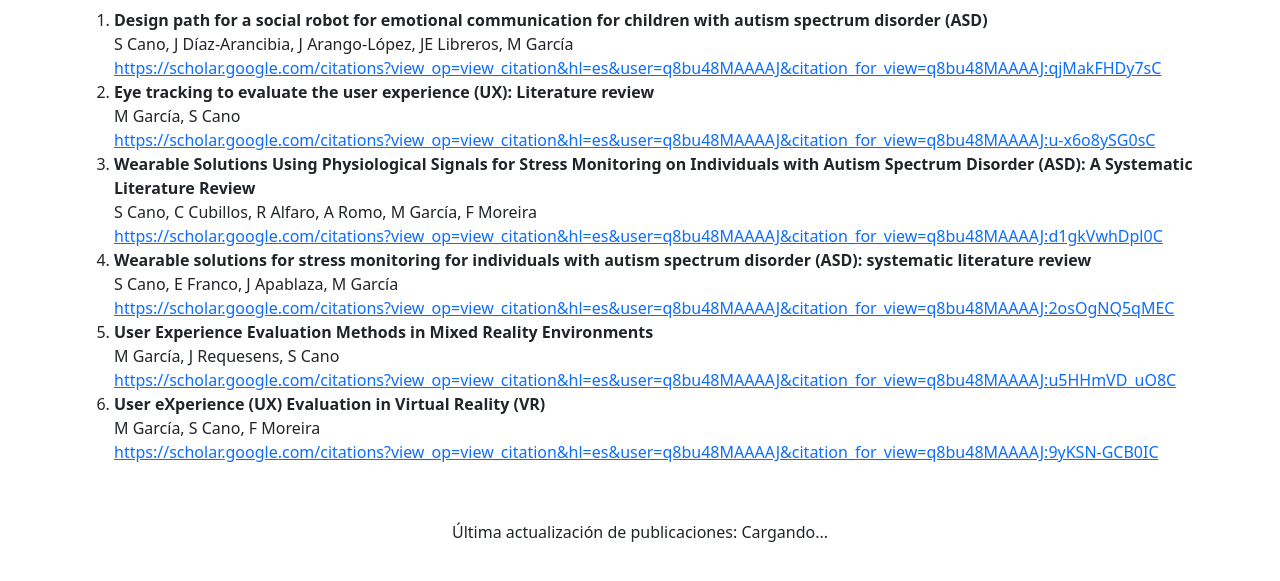
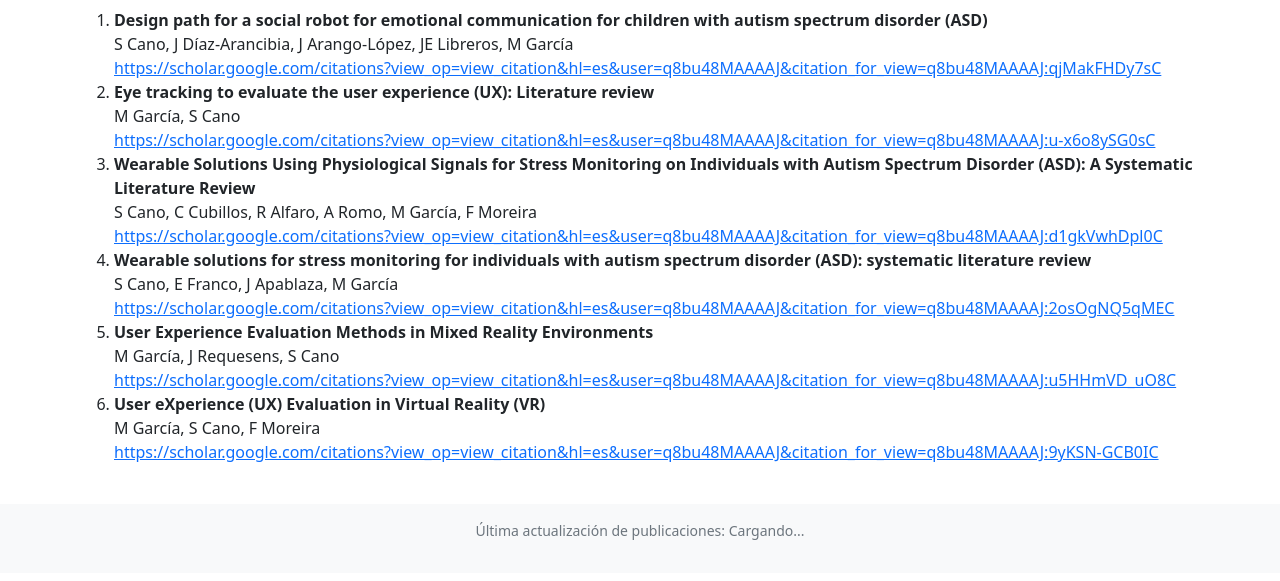
Before and after one commit to matias9garcia/matias9garcia.github.io, a plain HTML site: page src/publications.html in a window 1280 px wide. Shown: the part 151-732 px from the top of the page. Drawn offline with nearby package versions, Linux system fonts and the light colour scheme; no server answers.

Commit message:
Update custom.css

```diff
--- a/assets/css/custom.css
+++ b/assets/css/custom.css
@@ -69,3 +69,9 @@ h3 {
    border-style: solid;
 
 }
+
+footer {
+    background-color: #f8f9fa;
+    font-size: 14px;
+    color: #6c757d;
+}
```
